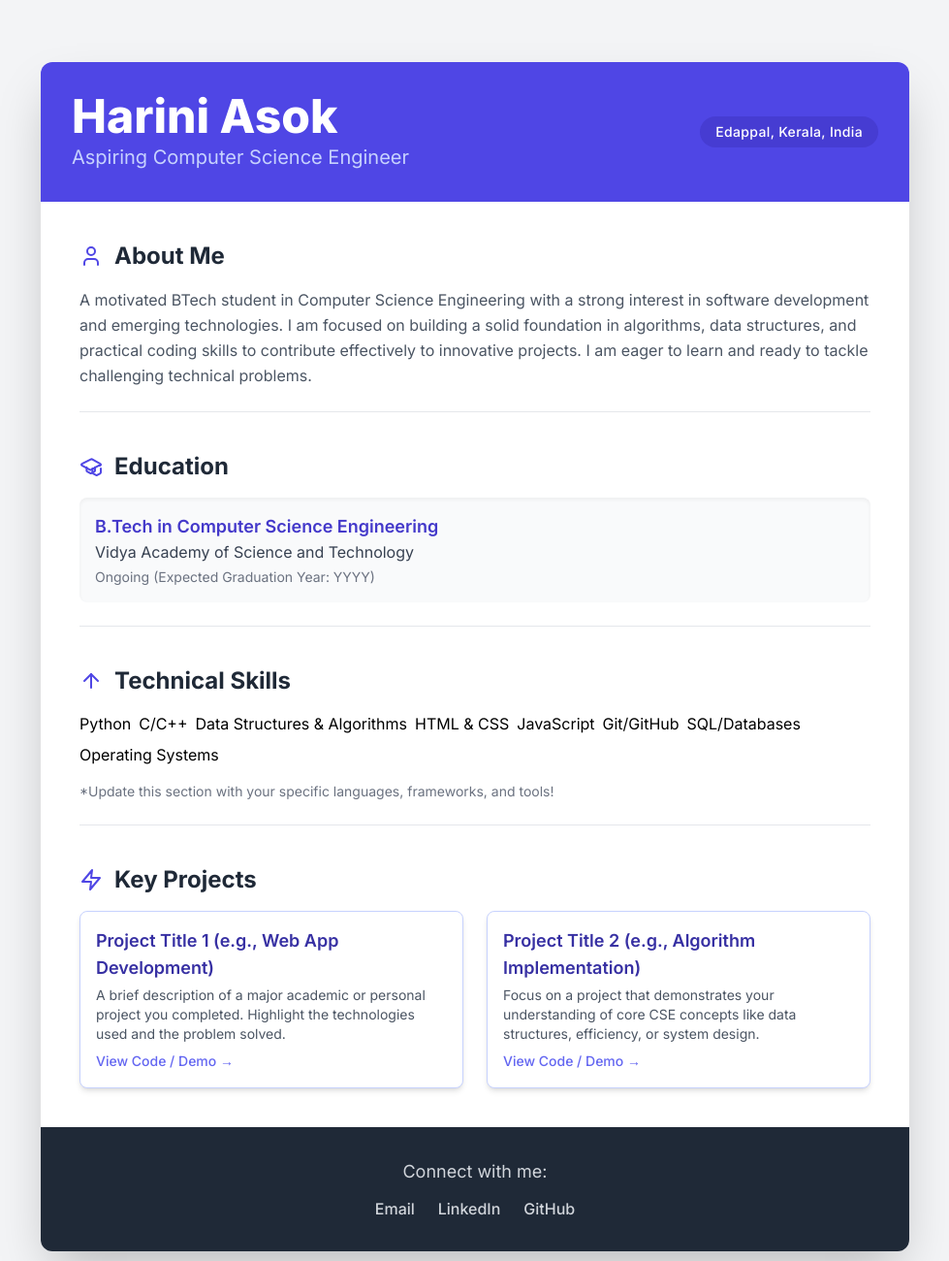
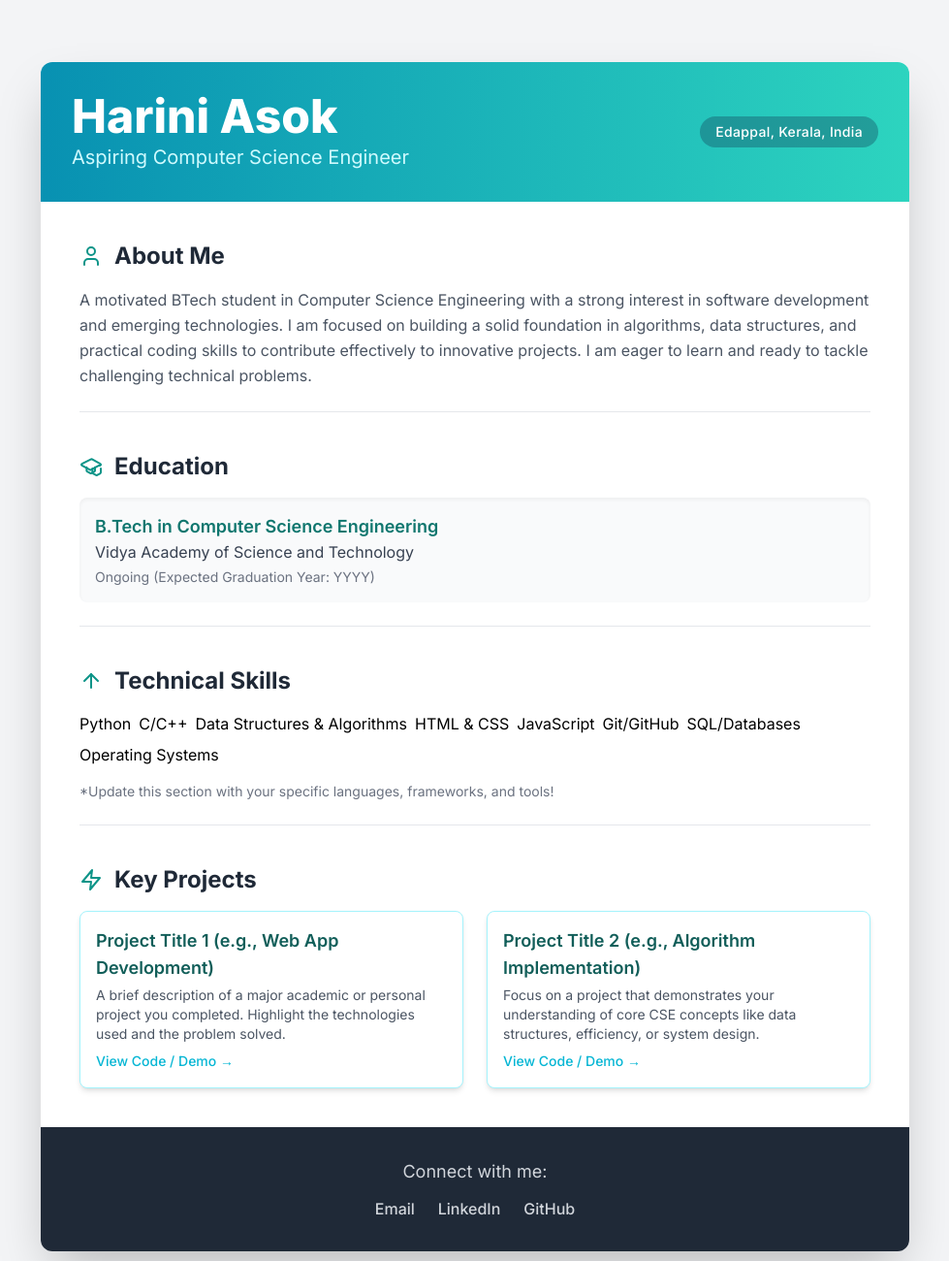
Before and after one commit to Hariniiii-kk/Hariniiii-kk.github.io, a plain HTML site: page index.html in a window 1280 px wide. Shown: the top 1300 px of the page at 97% size, without its empty margins (150-1129 px from the left). Drawn offline with nearby package versions, Linux system fonts and the light colour scheme.

Commit message:
Update index.html

```diff
--- a/index.html
+++ b/index.html
@@ -7,27 +7,60 @@
     <!-- Load Tailwind CSS CDN for modern styling -->
     <script src="https://cdn.tailwindcss.com"></script>
     <style>
-        /* Custom styles to set the font and background */
+        /* Custom styles, font, and animations */
         @import url('https://fonts.googleapis.com/css2?family=Inter:wght@100..900&display=swap');
         body {
             font-family: 'Inter', sans-serif;
             background-color: #f3f4f6; /* Light gray background */
         }
+
+        /* 1. Fade-in animation for the main card */
+        @keyframes fadeIn {
+            from { opacity: 0; transform: translateY(20px); }
+            to { opacity: 1; transform: translateY(0); }
+        }
+
+        /* Apply the animation to the main container */
+        .portfolio-card {
+            animation: fadeIn 0.8s ease-out 0.2s forwards; /* 0.2s delay for smoother load */
+        }
+
+        /* 2. Custom skill tag styling with hover effect - Updated to Cyan */
+        .skill-tag {
+            /* Existing Tailwind classes applied with @apply */
+            @apply px-3 py-1 bg-cyan-100 text-cyan-700 text-sm font-medium rounded-full shadow-sm transition duration-300 cursor-pointer;
+        }
+
+        /* Hover effect for skill tags - Brighter Cyan/Teal effect */
+        .skill-tag:hover {
+            @apply bg-teal-600 text-white shadow-xl transform scale-[1.05];
+        }
+
+        /* 3. Project card hover effect */
+        .project-card {
+            @apply transition duration-300;
+        }
+        .project-card:hover {
+            /* Custom shadow lift */
+            box-shadow: 0 10px 15px -3px rgba(0, 0, 0, 0.15), 0 4px 6px -2px rgba(0, 0, 0, 0.08);
+            transform: translateY(-5px);
+            @apply border-teal-500; /* Add a vibrant border on hover */
+        }
     </style>
 </head>
 <body class="min-h-screen p-4 sm:p-8 flex items-start justify-center">
 
-    <!-- Main Portfolio Card Container -->
-    <div class="w-full max-w-4xl bg-white shadow-2xl rounded-xl overflow-hidden mt-8">
+    <!-- Main Portfolio Card Container (Now includes portfolio-card class and starts hidden) -->
+    <div class="portfolio-card w-full max-w-4xl bg-white shadow-2xl rounded-xl overflow-hidden mt-8 opacity-0">
 
-        <!-- Header Section -->
-        <header class="bg-indigo-600 text-white p-6 sm:p-8 flex flex-col sm:flex-row items-start sm:items-center justify-between">
+        <!-- Header Section (Updated with vibrant Teal/Cyan gradient) -->
+        <header class="bg-gradient-to-r from-cyan-600 to-teal-400 text-white p-6 sm:p-8 flex flex-col sm:flex-row items-start sm:items-center justify-between">
             <div>
                 <h1 class="text-4xl sm:text-5xl font-extrabold mb-1">Harini Asok</h1>
-                <p class="text-indigo-200 text-xl">Aspiring Computer Science Engineer</p>
+                <p class="text-cyan-100 text-xl">Aspiring Computer Science Engineer</p>
             </div>
             <!-- Location Badge -->
-            <div class="mt-4 sm:mt-0 bg-indigo-700/70 py-1.5 px-4 rounded-full text-sm font-medium tracking-wide">
+            <div class="mt-4 sm:mt-0 bg-cyan-900/40 py-1.5 px-4 rounded-full text-sm font-medium tracking-wide">
                 Edappal, Kerala, India
             </div>
         </header>
@@ -38,8 +71,8 @@
             <!-- Professional Summary/Bio (Placeholder) -->
             <section class="mb-10 pb-6 border-b border-gray-200">
                 <h2 class="text-2xl font-bold text-gray-800 mb-4 flex items-center">
-                    <!-- Icon for Summary (lucide-react icon equivalent: User) -->
-                    <svg xmlns="http://www.w3.org/2000/svg" width="24" height="24" viewBox="0 0 24 24" fill="none" stroke="currentColor" stroke-width="2" stroke-linecap="round" stroke-linejoin="round" class="w-6 h-6 mr-3 text-indigo-600"><path d="M19 21v-2a4 4 0 0 0-4-4H9a4 4 0 0 0-4 4v2"/><circle cx="12" cy="7" r="4"/></svg>
+                    <!-- Icon color changed to Teal-600 -->
+                    <svg xmlns="http://www.w3.org/2000/svg" width="24" height="24" viewBox="0 0 24 24" fill="none" stroke="currentColor" stroke-width="2" stroke-linecap="round" stroke-linejoin="round" class="w-6 h-6 mr-3 text-teal-600"><path d="M19 21v-2a4 4 0 0 0-4-4H9a4 4 0 0 0-4 4v2"/><circle cx="12" cy="7" r="4"/></svg>
                     About Me
                 </h2>
                 <p class="text-gray-600 leading-relaxed">
@@ -50,12 +83,13 @@
             <!-- Education Section -->
             <section class="mb-10 pb-6 border-b border-gray-200">
                 <h2 class="text-2xl font-bold text-gray-800 mb-4 flex items-center">
-                    <!-- Icon for Education (lucide-react icon equivalent: GraduationCap) -->
-                    <svg xmlns="http://www.w3.org/2000/svg" width="24" height="24" viewBox="0 0 24 24" fill="none" stroke="currentColor" stroke-width="2" stroke-linecap="round" stroke-linejoin="round" class="w-6 h-6 mr-3 text-indigo-600"><path d="M21.42 10.922a1 1 0 0 0-.012-1.834L12.92 4.385a1 1 0 0 0-.848 0L2.592 9.088a1 1 0 0 0-.012 1.834l8.32 4.512a1 1 0 0 0 .848 0l8.32-4.512Z"/><path d="M16 12.871v3.385a1 1 0 0 1-.582.913l-3.32 1.803a1 1 0 0 1-.844 0l-3.32-1.803a1 1 0 0 1-.582-.913v-3.385"/><path d="M22 13.911V18.1a1 1 0 0 1-.582.913l-3.32 1.803a1 1 0 0 1-.844 0l-3.32-1.803a1 1 0 0 1-.582-.913v-4.189"/></svg>
+                    <!-- Icon color changed to Teal-600 -->
+                    <svg xmlns="http://www.w3.org/2000/svg" width="24" height="24" viewBox="0 0 24 24" fill="none" stroke="currentColor" stroke-width="2" stroke-linecap="round" stroke-linejoin="round" class="w-6 h-6 mr-3 text-teal-600"><path d="M21.42 10.922a1 1 0 0 0-.012-1.834L12.92 4.385a1 1 0 0 0-.848 0L2.592 9.088a1 1 0 0 0-.012 1.834l8.32 4.512a1 1 0 0 0 .848 0l8.32-4.512Z"/><path d="M16 12.871v3.385a1 1 0 0 1-.582.913l-3.32 1.803a1 1 0 0 1-.844 0l-3.32-1.803a1 1 0 0 1-.582-.913v-3.385"/><path d="M22 13.911V18.1a1 1 0 0 1-.582.913l-3.32 1.803a1 1 0 0 1-.844 0l-3.32-1.803a1 1 0 0 1-.582-.913v-4.189"/></svg>
                     Education
                 </h2>
                 <div class="bg-gray-50 p-4 rounded-lg shadow-inner">
-                    <p class="text-lg font-semibold text-indigo-700">B.Tech in Computer Science Engineering</p>
+                    <!-- Text color changed to Teal-700 -->
+                    <p class="text-lg font-semibold text-teal-700">B.Tech in Computer Science Engineering</p>
                     <p class="text-gray-700">Vidya Academy of Science and Technology</p>
                     <p class="text-sm text-gray-500 mt-1">Ongoing (Expected Graduation Year: YYYY)</p>
                 </div>
@@ -64,12 +98,12 @@
             <!-- Skills Section (Placeholder) -->
             <section class="mb-10 pb-6 border-b border-gray-200">
                 <h2 class="text-2xl font-bold text-gray-800 mb-4 flex items-center">
-                    <!-- Icon for Skills (lucide-react icon equivalent: Code) -->
-                    <svg xmlns="http://www.w3.org/2000/svg" width="24" height="24" viewBox="0 0 24 24" fill="none" stroke="currentColor" stroke-width="2" stroke-linecap="round" stroke-linejoin="round" class="w-6 h-6 mr-3 text-indigo-600"><path d="m5 12 7-7 7 7"/><path d="M12 19V5"/></svg>
+                    <!-- Icon color changed to Teal-600 -->
+                    <svg xmlns="http://www.w3.org/2000/svg" width="24" height="24" viewBox="0 0 24 24" fill="none" stroke="currentColor" stroke-width="2" stroke-linecap="round" stroke-linejoin="round" class="w-6 h-6 mr-3 text-teal-600"><path d="m5 12 7-7 7 7"/><path d="M12 19V5"/></svg>
                     Technical Skills
                 </h2>
                 <div class="flex flex-wrap gap-2">
-                    <!-- Suggested foundational skills for CSE -->
+                    <!-- Skill tags use custom CSS updated for Cyan/Teal -->
                     <span class="skill-tag">Python</span>
                     <span class="skill-tag">C/C++</span>
                     <span class="skill-tag">Data Structures & Algorithms</span>
@@ -87,64 +121,52 @@
             <!-- Projects Section (Placeholder) -->
             <section class="mb-0">
                 <h2 class="text-2xl font-bold text-gray-800 mb-4 flex items-center">
-                    <!-- Icon for Projects (lucide-react icon equivalent: Zap) -->
-                    <svg xmlns="http://www.w3.org/2000/svg" width="24" height="24" viewBox="0 0 24 24" fill="none" stroke="currentColor" stroke-width="2" stroke-linecap="round" stroke-linejoin="round" class="w-6 h-6 mr-3 text-indigo-600"><polygon points="13 2 3 14 12 14 11 22 21 10 12 10 13 2"/></svg>
+                    <!-- Icon color changed to Teal-600 -->
+                    <svg xmlns="http://www.w3.org/2000/svg" width="24" height="24" viewBox="0 0 24 24" fill="none" stroke="currentColor" stroke-width="2" stroke-linecap="round" stroke-linejoin="round" class="w-6 h-6 mr-3 text-teal-600"><polygon points="13 2 3 14 12 14 11 22 21 10 12 10 13 2"/></svg>
                     Key Projects
                 </h2>
                 <div class="grid md:grid-cols-2 gap-6">
-                    <div class="bg-white border border-indigo-200 p-4 rounded-lg shadow-md hover:shadow-lg transition">
-                        <h3 class="font-semibold text-lg text-indigo-800">Project Title 1 (e.g., Web App Development)</h3>
+                    <!-- Project Card 1 (Border changed to Cyan-200) -->
+                    <div class="project-card bg-white border border-cyan-200 p-4 rounded-lg shadow-md transition duration-300">
+                        <!-- Title color changed to Teal-800 -->
+                        <h3 class="font-semibold text-lg text-teal-800">Project Title 1 (e.g., Web App Development)</h3>
                         <p class="text-sm text-gray-600 mt-1">
                             A brief description of a major academic or personal project you completed. Highlight the technologies used and the problem solved.
                         </p>
-                        <a href="#" class="text-indigo-500 hover:text-indigo-600 text-sm mt-2 inline-block font-medium">View Code / Demo &rarr;</a>
+                        <!-- Link color changed to Cyan-500 -->
+                        <a href="#" class="text-cyan-500 hover:text-teal-700 text-sm mt-2 inline-block font-medium">View Code / Demo &rarr;</a>
                     </div>
-                    <div class="bg-white border border-indigo-200 p-4 rounded-lg shadow-md hover:shadow-lg transition">
-                        <h3 class="font-semibold text-lg text-indigo-800">Project Title 2 (e.g., Algorithm Implementation)</h3>
+                    <!-- Project Card 2 (Border changed to Cyan-200) -->
+                    <div class="project-card bg-white border border-cyan-200 p-4 rounded-lg shadow-md transition duration-300">
+                        <!-- Title color changed to Teal-800 -->
+                        <h3 class="font-semibold text-lg text-teal-800">Project Title 2 (e.g., Algorithm Implementation)</h3>
                         <p class="text-sm text-gray-600 mt-1">
                             Focus on a project that demonstrates your understanding of core CSE concepts like data structures, efficiency, or system design.
                         </p>
-                        <a href="#" class="text-indigo-500 hover:text-indigo-600 text-sm mt-2 inline-block font-medium">View Code / Demo &rarr;</a>
+                        <!-- Link color changed to Cyan-500 -->
+                        <a href="#" class="text-cyan-500 hover:text-teal-700 text-sm mt-2 inline-block font-medium">View Code / Demo &rarr;</a>
                     </div>
                 </div>
             </section>
 
         </main>
 
-        <!-- Footer for Contact (Placeholder) -->
+        <!-- Footer for Contact (Hover color changed to Cyan-400) -->
         <footer class="bg-gray-800 p-6 sm:p-8 text-center text-gray-300">
             <p class="mb-3 text-lg">Connect with me:</p>
             <div class="flex justify-center space-x-6">
                 <!-- Replace '#' with your actual links -->
-                <a href="#" class="hover:text-white transition duration-200">
+                <a href="#" class="hover:text-cyan-400 transition duration-200">
                     <span class="font-medium">Email</span>
                 </a>
-                <a href="#" target="_blank" class="hover:text-white transition duration-200">
+                <a href="#" target="_blank" class="hover:text-cyan-400 transition duration-200">
                     <span class="font-medium">LinkedIn</span>
                 </a>
-                <a href="#" target="_blank" class="hover:text-white transition duration-200">
+                <a href="#" target="_blank" class="hover:text-cyan-400 transition duration-200">
                     <span class="font-medium">GitHub</span>
                 </a>
             </div>
         </footer>
     </div>
-
-    <!-- Custom CSS for the skill tags -->
-    <script>
-        tailwind.config = {
-            theme: {
-                extend: {
-                    fontFamily: {
-                        sans: ['Inter', 'sans-serif'],
-                    }
-                }
-            }
-        }
-    </script>
-    <style>
-        .skill-tag {
-            @apply px-3 py-1 bg-indigo-100 text-indigo-700 text-sm font-medium rounded-full shadow-sm;
-        }
-    </style>
 </body>
 </html>
```
